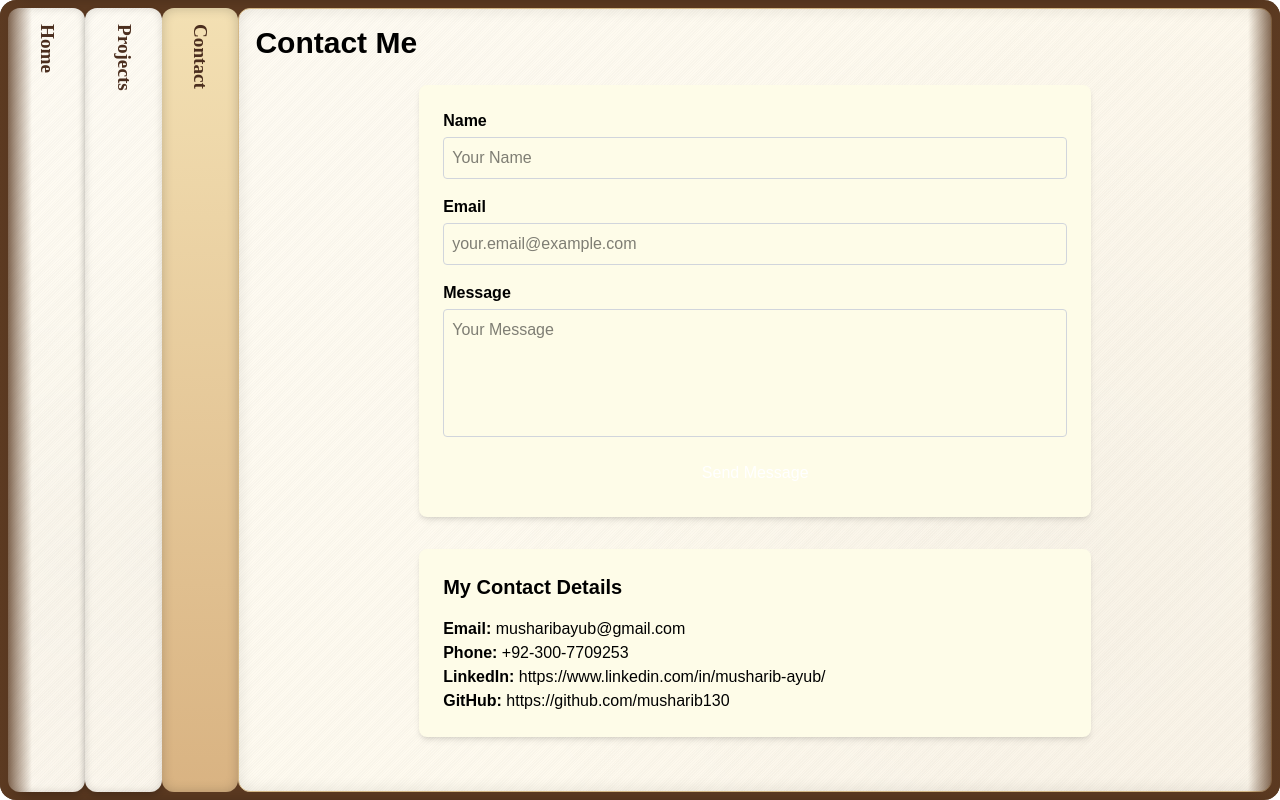
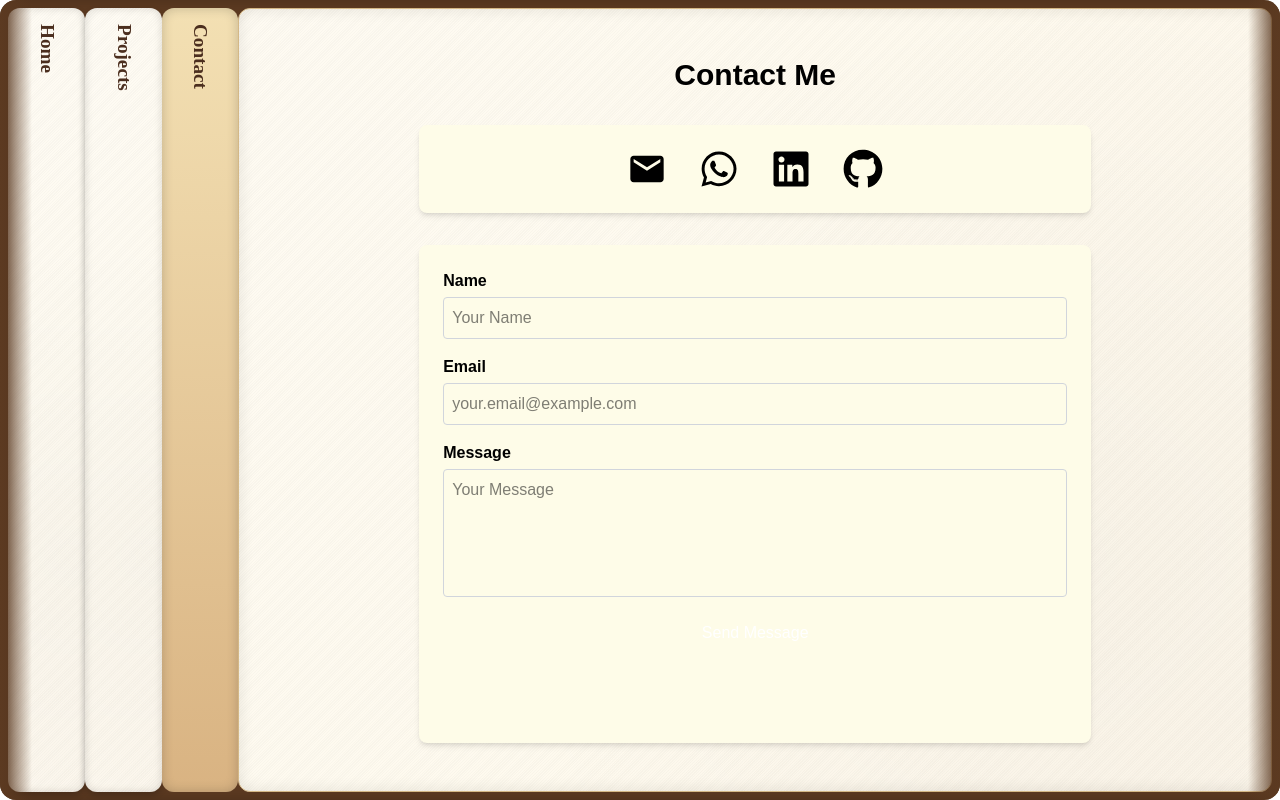
Before and after one commit to musharib130/portfolio, a Next.js app: page /contact in a window 1280 px wide. Built offline with nearby package versions, Linux system fonts and the light colour scheme.

Commit message:
Contact us UI fixed

```diff
--- a/components/contact/Contact.tsx
+++ b/components/contact/Contact.tsx
@@ -1,15 +1,29 @@
 "use client";
 
 import { useState } from "react";
+import { FaGithub, FaLinkedin, FaWhatsapp } from "react-icons/fa";
+import { MdEmail } from "react-icons/md";
 
 export default function Contact() {
   // Contact details (fill in your info)
-  const contactDetails = {
-    email: "musharibayub@gmail.com",
-    phone: "+92-300-7709253",
-    linkedIn: "https://www.linkedin.com/in/musharib-ayub/",
-    github: "https://github.com/musharib130",
-  };
+  const contactDetails = [
+    {
+      icon: <MdEmail className="h-10 w-10" />,
+      value: "mailto:musharibayub@gmail.com"
+    },
+    {
+      icon: <FaWhatsapp className="h-10 w-10" />,
+      value: "https://wa.me/923007709253?text=Hi%20Musharib%2C%20I%20visited%20your%20portfolio%20and%20would%20like%20to%20connect."
+    },
+    {
+      icon: <FaLinkedin className="h-10 w-10" />,
+      value: "https://www.linkedin.com/in/musharib-ayub/"
+    },
+    {
+      icon: <FaGithub className="h-10 w-10" />,
+      value: "https://github.com/musharib130"
+    }
+  ];
 
   const [form, setForm] = useState({ name: "", email: "", message: "" });
 
@@ -25,11 +39,33 @@ export default function Contact() {
   };
 
   return (
-    <div className="h-screen overflow-y-auto">
-      <h1 className="text-3xl font-bold mb-6">Contact Me</h1>
+    <div
+      style={{ paddingTop: '32px' }}
+      className="h-full w-full flex flex-col items-center justify-start gap-8">
+      <h1 className="text-3xl font-bold">Contact Me</h1>
+
+      {/* Contact Details */}
+      <div
+        style={{
+          maxWidth: '100%'
+        }}
+        className="flex flex-row justify-center align-center gap-8 bg-yellow-50 shadow-md rounded-lg p-6 w-2xl">
+        {
+          contactDetails.map((detail, index) => (
+            <a key={index} href={detail.value} target="_blank" rel="noopener noreferrer" className="flex items-center">
+              {detail.icon}
+            </a>
+          ))
+        }
+
+      </div>
 
       {/* Contact Form */}
-      <div className="bg-yellow-50 shadow-md rounded-lg p-6 mb-8 max-w-2xl mx-auto">
+      <div
+        style={{
+          maxWidth: '100%'
+        }}
+        className="bg-yellow-50 shadow-md rounded-lg p-6 mb-8 w-2xl grow shrink overflow-auto">
         <form onSubmit={handleSubmit} className="flex flex-col gap-4">
           <label className="flex flex-col">
             <span className="font-semibold">Name</span>
@@ -78,22 +114,6 @@ export default function Contact() {
         </form>
       </div>
 
-      {/* Contact Details */}
-      <div className="bg-yellow-50 shadow-md rounded-lg p-6 max-w-2xl mx-auto">
-        <h2 className="text-xl font-semibold mb-4">My Contact Details</h2>
-        <p>
-          <strong>Email:</strong> {contactDetails.email}
-        </p>
-        <p>
-          <strong>Phone:</strong> {contactDetails.phone}
-        </p>
-        <p>
-          <strong>LinkedIn:</strong><a href={contactDetails.linkedIn} target="_blank"> {contactDetails.linkedIn}</a>
-        </p>
-        <p>
-          <strong>GitHub:</strong><a href={contactDetails.github} target="_blank"> {contactDetails.github}</a>
-        </p>
-      </div>
     </div>
   );
 }
--- a/components/home/Home.tsx
+++ b/components/home/Home.tsx
@@ -6,6 +6,7 @@ export default function Home() {
             <Image
                 src="/musharib.png"
                 alt="Musharib Ayub"
+                style={{ marginTop: '-80px' }}
                 width={500}
                 height={500}
                 className="mb-4"
@@ -15,11 +16,11 @@ export default function Home() {
                 Hi, I’m Musharib Ayub
             </p>
 
-            <p className="text-sm font-semibold text-center max-w-[80%] text-gray-800">
+            <p className="text-sm font-semibold text-center text-gray-800" style={{ maxWidth: '90%' }}>
                 Software Engineer | Architecture & System Design
             </p>
 
-            <p className="text-xs text-center text-gray-600 max-w-[75%] mt-2">
+            <p className="text-xs text-center text-gray-600 mt-2" style={{ maxWidth: '90%' }}>
                 Passionate about building scalable, well-structured systems with clean and maintainable design.
             </p>
         </div>
--- a/package.json
+++ b/package.json
@@ -12,7 +12,8 @@
     "framer-motion": "^12.35.1",
     "next": "16.1.6",
     "react": "19.2.3",
-    "react-dom": "19.2.3"
+    "react-dom": "19.2.3",
+    "react-icons": "^5.6.0"
   },
   "devDependencies": {
     "@tailwindcss/postcss": "^4",
```
Also changed, not shown: app/(backend)/api/route.ts (added), 1 other file (tests, documents, lock files or other folders).
